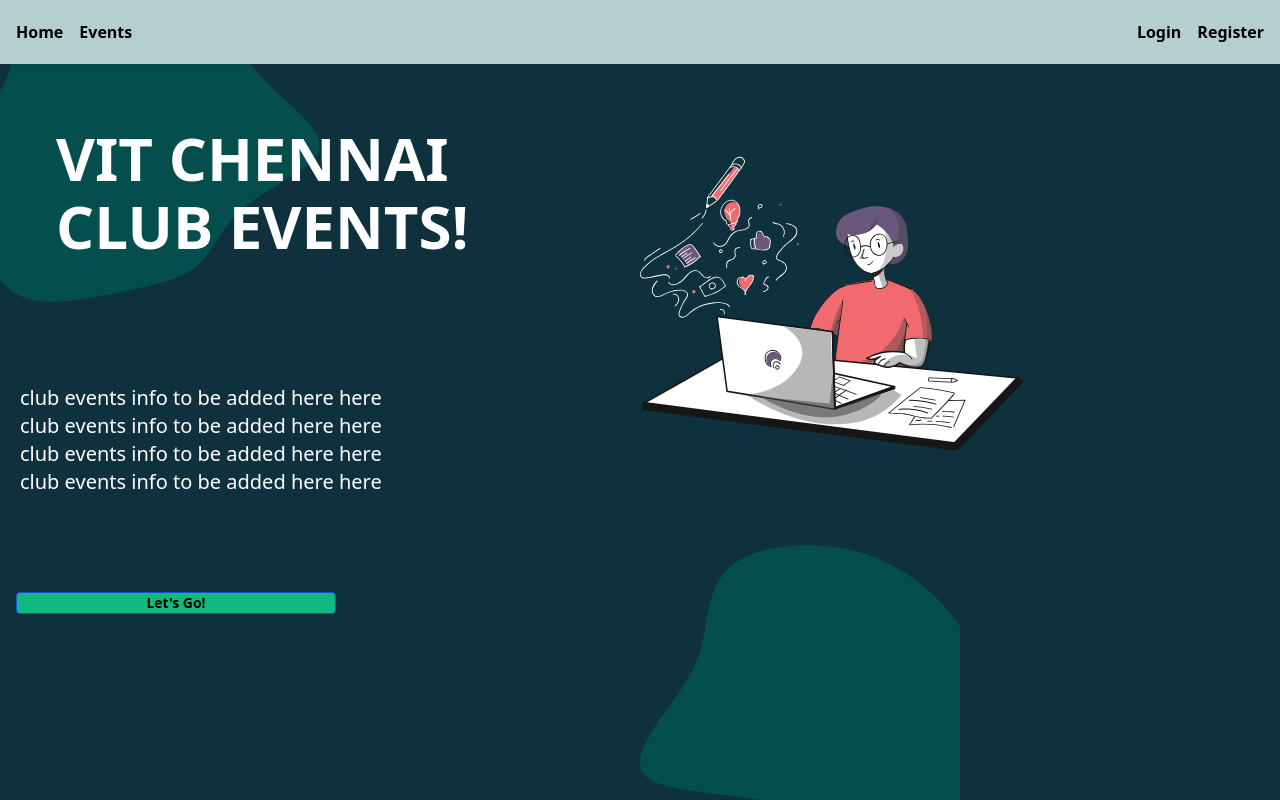
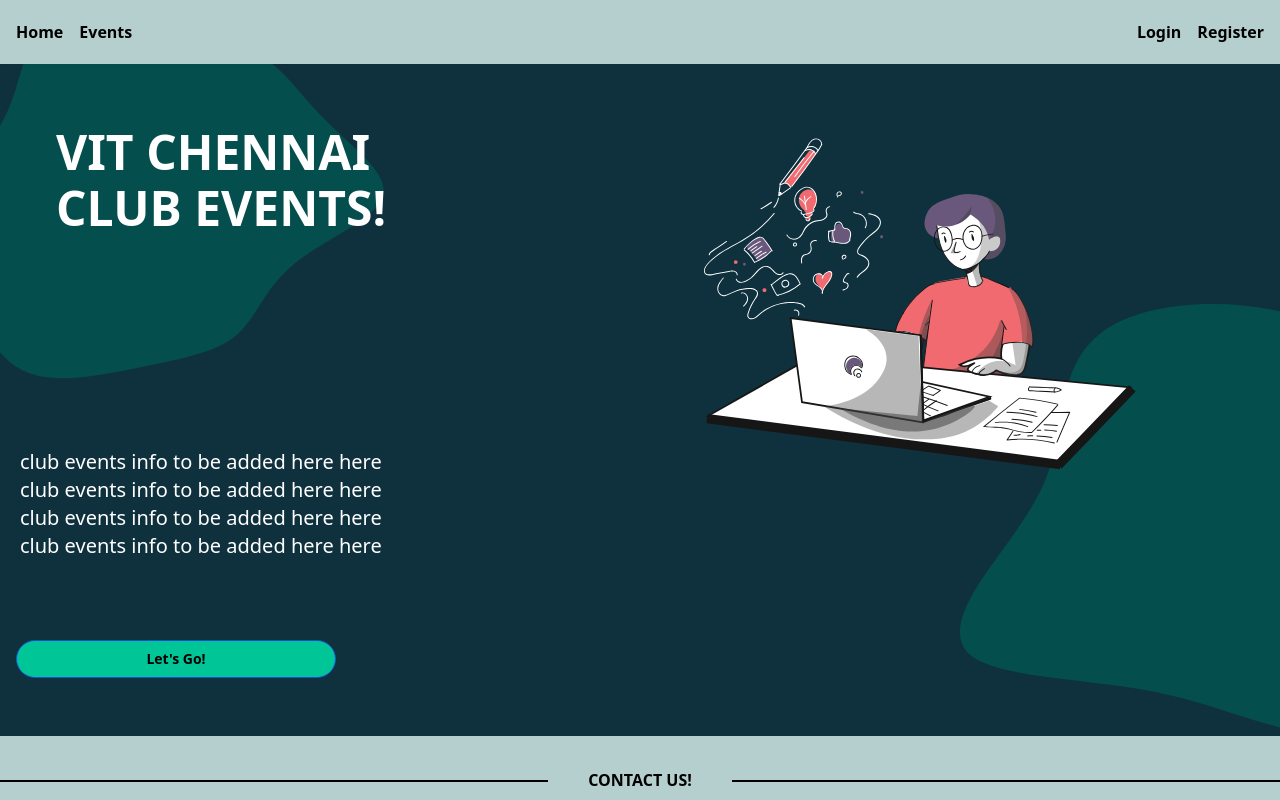
Before and after one commit to ComputerSocietyVITC/club-events, a React (Create React App) app: page / in a window 1280 px wide. Shown: the top 800 px of the page. Built offline with nearby package versions, Linux system fonts and the light colour scheme; the HTML template or start-up script is replaced by a standard one.

Commit message:
HomePage done

```diff
--- a/src/Components/Button.jsx
+++ b/src/Components/Button.jsx
@@ -2,7 +2,7 @@
 
 function Button() {
     return (
-        <button className="mt-8 mb-8 ml-4  max-w-xs bg-green-500 hover:bg-green-300 text-black font-bold   text-sm border border-blue-700 rounded ">
+        <button className="mt-12 mb-8 ml-4 py-2 max-w-xs bg-lightergreen hover:bg-green-500 text-black font-bold   text-sm border border-blue-700 rounded-full ">
             Let's Go!
         </button>
     )
--- a/src/Components/EventInfo.jsx
+++ b/src/Components/EventInfo.jsx
@@ -2,7 +2,7 @@
 
 function EventInfo() {
     return (
-        <div className='mt-3  text-xs  text-white  max-w-9/10 md:text-base ml-5 mmd:text-xl mmd:mt-4 mmd:pt-16 pb-16'>
+        <div className='mt-3  text-xs  text-white  max-w-9/10 md:text-base ml-5 mmd:text-xl mmd:mt-4 mmd:pt-8 pb-8'>
             <p>club events info to be added here here</p>
             <p>club events info to be added here here</p>
             <p>club events info to be added here here</p>
--- a/src/content/Home.jsx
+++ b/src/content/Home.jsx
@@ -8,26 +8,26 @@
 
 const Home = () => {
   return (
-    <div className='w-full flex flex-row '>
+    <div className='w-full flex flex-row h-full'>
 
-      <div className='flex flex-col   flex-1'>
+      <div className='flex flex-col   flex-1 '>
         <div className='absolute mmd:mt-4  '>
 
-          <h1 className='md:text-3xl px-6 mt-8  font-bold text-white  mmd:mt-12 mmd:ml-8 mlg:text-6xl'>VIT CHENNAI</h1>
-          <h1 className='md:text-3xl px-6 font-bold text-white  mmd:mt-2  mmd:ml-8 mlg:text-6xl '>CLUB EVENTS!</h1>
+          <h1 className='md:text-3xl px-6 mt-8  font-bold text-white  mmd:mt-12 mmd:ml-8 mmd:text-5xl mlg:text-6xl'>VIT CHENNAI</h1>
+          <h1 className='md:text-3xl px-6 font-bold text-white  mmd:mt-2  mmd:ml-8   mmd:text-5xl mlg:text-6xl '>CLUB EVENTS!</h1>
 
         </div>
-        <Blob1 className='md:h-40 md:w-48 mmd:h-72 mmd:w-80 mmd:-mt-12' />
+        <Blob1 className='md:h-40 md:w-48 mmd:h-96 mmd:w-96 mmd:-mt-12 mlg:h-96 mlg:w-1/2 mlg:mt-24' />
         <EventInfo />
         <Button />
       </div>
 
-      <div className='flex-row  mmd:flex-1 mt-12 overflow-hidden '>
+      <div className='flex-row mmd:flex-1 mt-12  overflow-hidden '>
 
 
-        <Illustration className=' xs:w-32 xs:h-64  md:h-64 md:w-64 mmd:h-96 mmd:w-96  ' />
+        <Illustration className=' xs:w-32 xs:h-64 ml-0 md:h-64 md:w-64 mmd:h-96 w-sm mlg:absolute mlg:ml-16 mlg:w-sm' />
 
-        <Blob2 className=' md:h-0 md:w-0 mmd:h-96 mmd:w-80  lg:ml-32  overflow-hidden ' />
+        <Blob2 className=' lg:h-0 lg:w-0 h-sm w-auto ml:64 mxl:ml-80  overflow-hidden  mlg:mt-48' />
 
       </div>
     </div>
--- a/tailwind.config.js
+++ b/tailwind.config.js
@@ -3,6 +3,14 @@
   darkMode: false, // or 'media' or 'class'
   theme: {
     extend: {
+      spacing: {
+        sm: '432px',
+        md: '448px',
+        lg: '512px',
+        xl: '576px',
+        xxl: '640px',
+
+      },
       maxWidth: {
         '1/4': '25%',
         '1/2': '50%',
```
